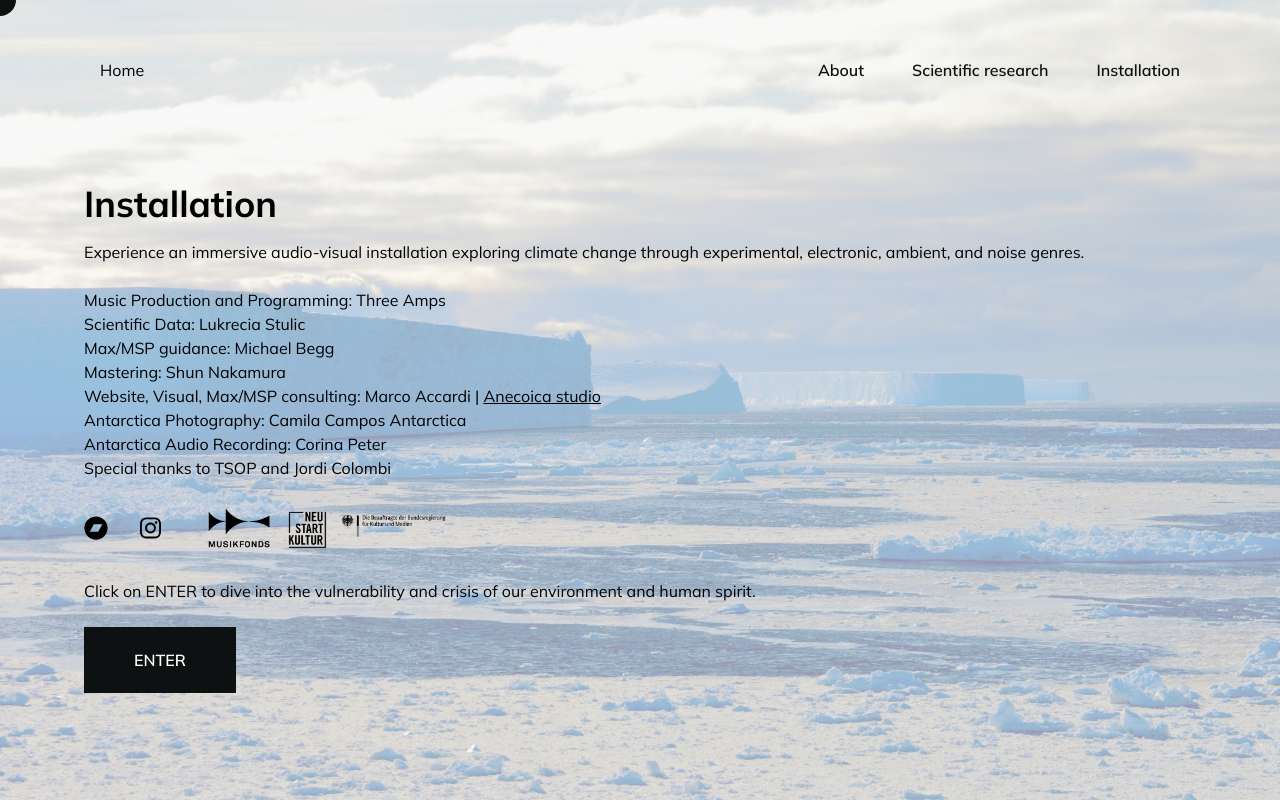
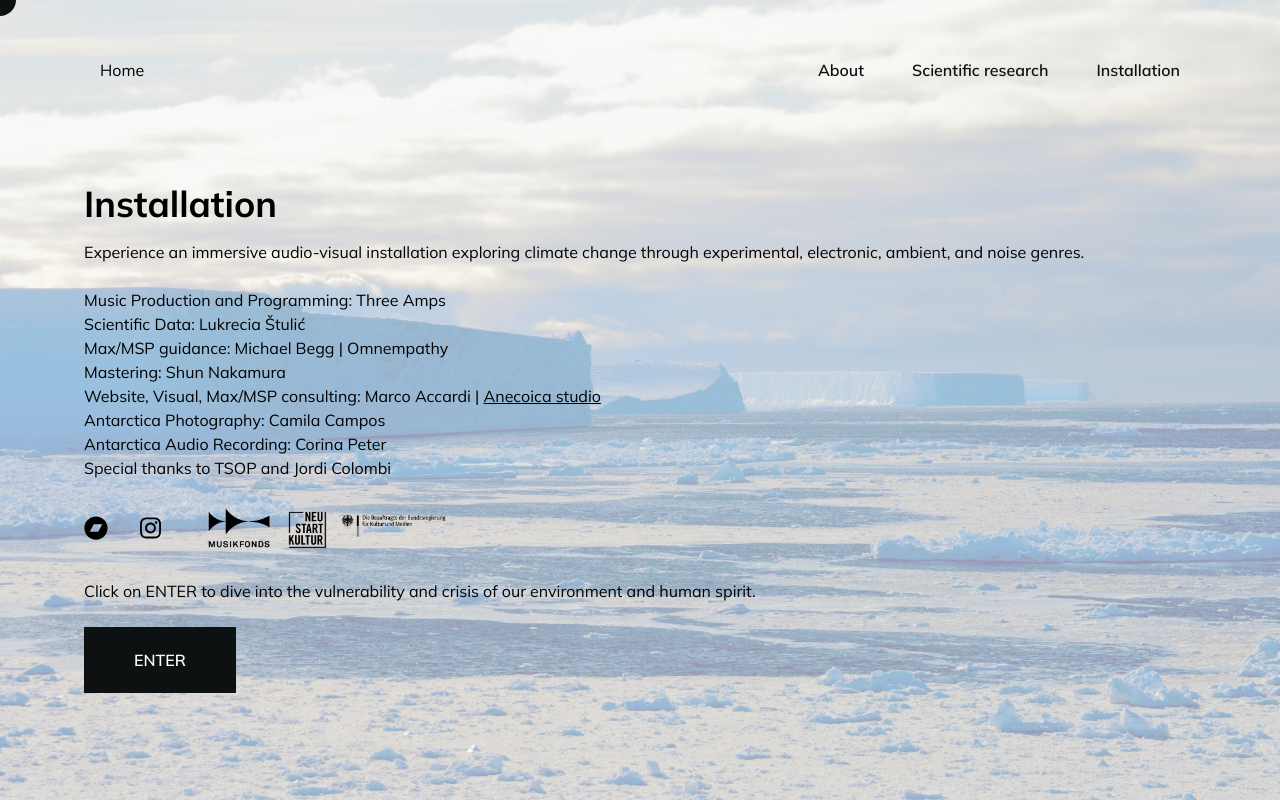
Before and after one commit to marcoaccardi/dynamic-systems, a React (Create React App) app: page /credits in a window 1280 px wide. Built offline with nearby package versions, Linux system fonts and the light colour scheme; a web font is replaced by a local one.

Commit message:
update text credits

```diff
--- a/src/pages/Credits.js
+++ b/src/pages/Credits.js
@@ -48,8 +48,9 @@ const Credits = () => {
               noise genres.
               <br /> <br />
               Music Production and Programming: Three Amps <br />
-              Scientific Data: Lukrecia Stulic <br />
-              Max/MSP guidance: Michael Begg <br />
+              Scientific Data: Lukrecia Štulić <br />
+              Max/MSP guidance: Michael Begg | Omnempathy
+              <br />
               Mastering: Shun Nakamura <br />
               Website, Visual, Max/MSP consulting: Marco Accardi |{" "}
               <a
@@ -60,7 +61,7 @@ const Credits = () => {
                 Anecoica studio
               </a>{" "}
               <br />
-              Antarctica Photography: Camila Campos Antarctica <br />
+              Antarctica Photography: Camila Campos <br />
               Antarctica Audio Recording: Corina Peter
               <br />
               Special thanks to TSOP and Jordi Colombi
```
